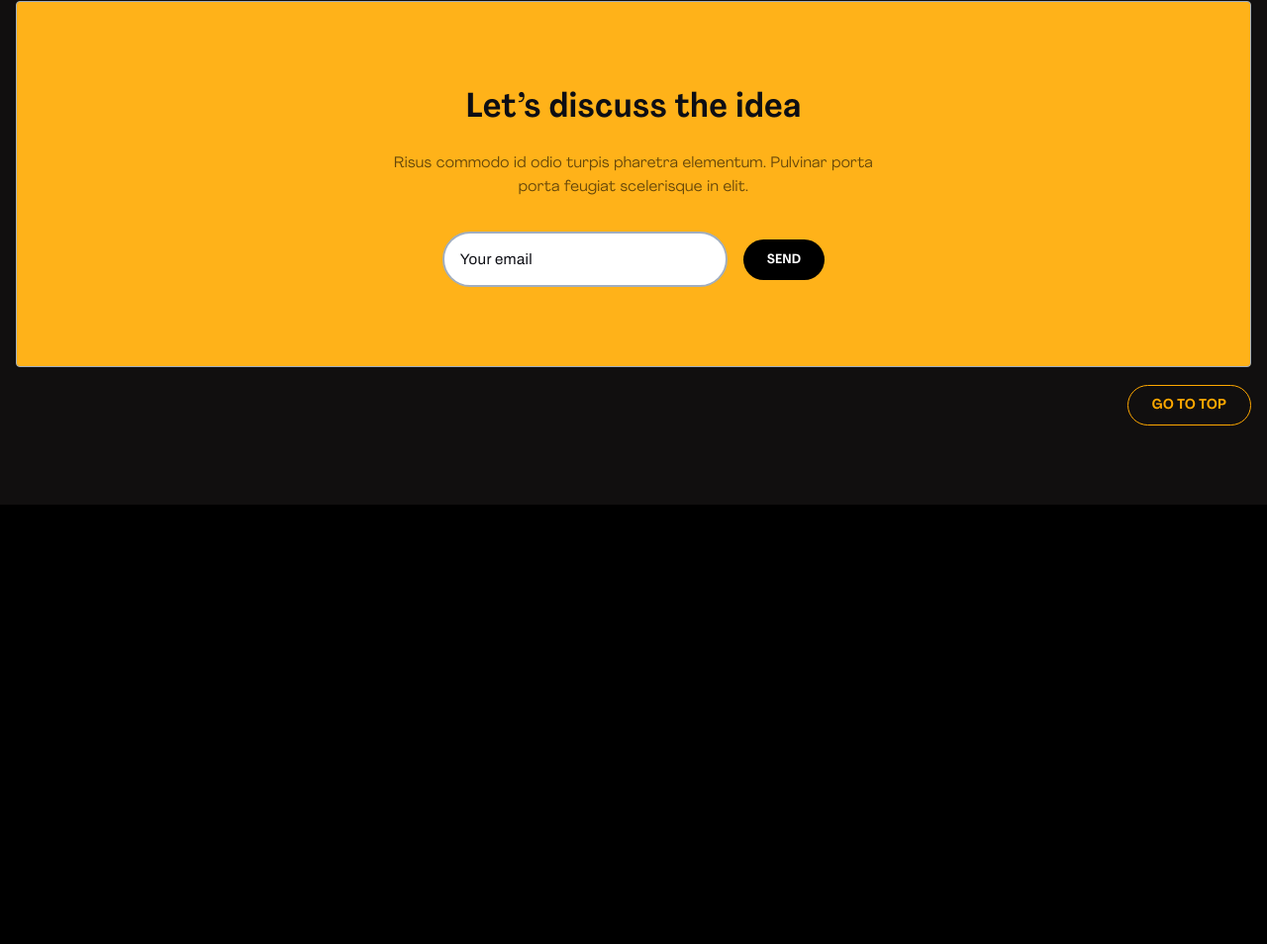
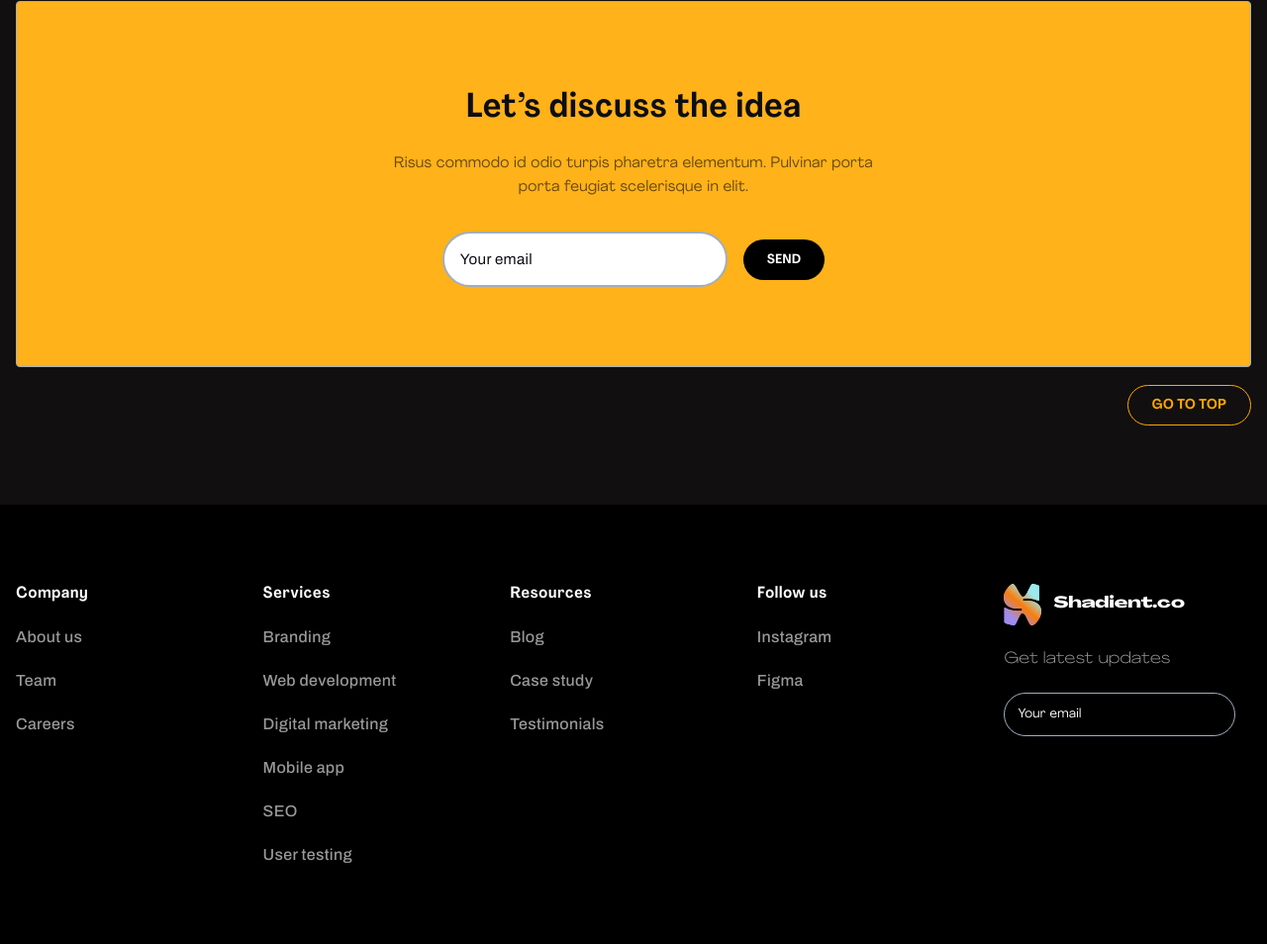
Before and after one commit to Ilinik/Agency-landing, a website built with Vite: page index.html in a window 1280 px wide. Shown: the part 4178-5132 px from the top of the page at 99% size. Before the commit the page ends 4688 px from the top, so only its background shows below. Built offline with nearby package versions, Linux system fonts and the light colour scheme; files whose address does not match are found by name.

Commit message:
feat: add footer

```diff
--- a/index.html
+++ b/index.html
@@ -693,7 +693,56 @@
         </div>
       </section>
     </main>
-    <footer></footer>
+    <footer class="footer">
+      <section class="section">
+        <div class="container">
+          <div class="footer__wrapper">
+            <div class="footer__col">
+              <p class="footer__title">Company</p>
+              <a href="#" class="footer__link">About us</a>
+              <a href="#" class="footer__link">Team</a>
+              <a href="#" class="footer__link">Careers</a>
+            </div>
+
+            <div class="footer__col">
+              <p class="footer__title">Services</p>
+              <a href="#" class="footer__link">Branding</a>
+              <a href="#" class="footer__link">Web development</a>
+              <a href="#" class="footer__link">Digital marketing</a>
+              <a href="#" class="footer__link">Mobile app</a>
+              <a href="#" class="footer__link">SEO</a>
+              <a href="#" class="footer__link">User testing</a>
+            </div>
+
+            <div class="footer__col">
+              <p class="footer__title">Resources</p>
+              <a href="#" class="footer__link">Blog</a>
+              <a href="#" class="footer__link">Case study</a>
+              <a href="#" class="footer__link">Testimonials</a>
+            </div>
+
+            <div class="footer__col">
+              <p class="footer__title">Follow us</p>
+              <a href="#" class="footer__link">Instagram</a>
+              <a href="#" class="footer__link">Figma</a>
+            </div>
+
+            <div class="footer__col">
+              <div class="footer__logo">
+                <img src="src/assets/icons/logo.svg" alt="Company logo" />
+                <p class="footer__logo-text">Shadient.co</p>
+              </div>
+              <p class="footer__text">Get latest updates</p>
+              <input
+                type="email"
+                class="footer__input"
+                placeholder="Your email"
+              />
+            </div>
+          </div>
+        </div>
+      </section>
+    </footer>
 
     <script type="module" src="/src/js/main.js"></script>
   </body>
--- /dev/null
+++ b/src/styles/blocks/footer.scss
@@ -0,0 +1,105 @@
+@use '../utils/mixins' as *;
+@use '../utils/variables' as *;
+
+.footer {
+  &__wrapper {
+    display: grid;
+    grid-template-columns: repeat(5, 1fr);
+    justify-content: center;
+  }
+
+  &__col {
+    display: flex;
+    flex-direction: column;
+    gap: 24px;
+  }
+
+  &__title {
+    font-size: 16px;
+    font-weight: 700;
+    line-height: 20px;
+    letter-spacing: 0.32px;
+  }
+
+  &__link {
+    color: rgba(255, 255, 255, 0.6);
+    font-family: 'Archivo', sans-serif;
+    font-size: 16px;
+    font-weight: 500;
+    line-height: 20px;
+    letter-spacing: 0.32px;
+    transition: color 0.3s ease;
+
+    &:hover {
+      color: $white;
+    }
+
+    &:active {
+      color: rgba(255, 255, 255, 0.8);
+    }
+  }
+
+  &__logo {
+    display: flex;
+    align-items: center;
+    gap: 12px;
+  }
+
+  &__logo-text {
+    font-size: 16px;
+    font-weight: 800;
+    line-height: 108%;
+  }
+
+  &__text {
+    color: rgba(255, 255, 255, 0.6);
+    font-size: 16px;
+    font-weight: 300;
+    line-height: 20px;
+    letter-spacing: 0.28px;
+  }
+
+  &__input {
+    max-width: 234px;
+    padding: 13px;
+    align-items: center;
+    border-radius: 24.341px;
+    border: 1.623px solid #a1aebf;
+
+    font-size: 13px;
+    font-weight: 400;
+    line-height: 16.227px;
+    letter-spacing: 0.26px;
+  }
+}
+
+@media (max-width: 1024px) {
+  .footer {
+    &__wrapper {
+      grid-template-columns: repeat(3, 1fr);
+      grid-gap: 60px 40px;
+      width: fit-content;
+      margin-left: auto;
+      margin-right: auto;
+    }
+  }
+}
+
+@media (max-width: 768px) {
+  .footer {
+    &__wrapper {
+      grid-template-columns: repeat(2, 1fr);
+      grid-gap: 50px 30px;
+    }
+  }
+}
+
+@media (max-width: 475px) {
+  .footer {
+    &__wrapper {
+      grid-template-columns: 1fr;
+      gap: 40px;
+      width: auto;
+    }
+  }
+}
--- a/src/styles/main.scss
+++ b/src/styles/main.scss
@@ -13,3 +13,4 @@
 @use 'blocks/work';
 @use 'blocks/reviews';
 @use 'blocks/idea';
+@use 'blocks/footer';
```
